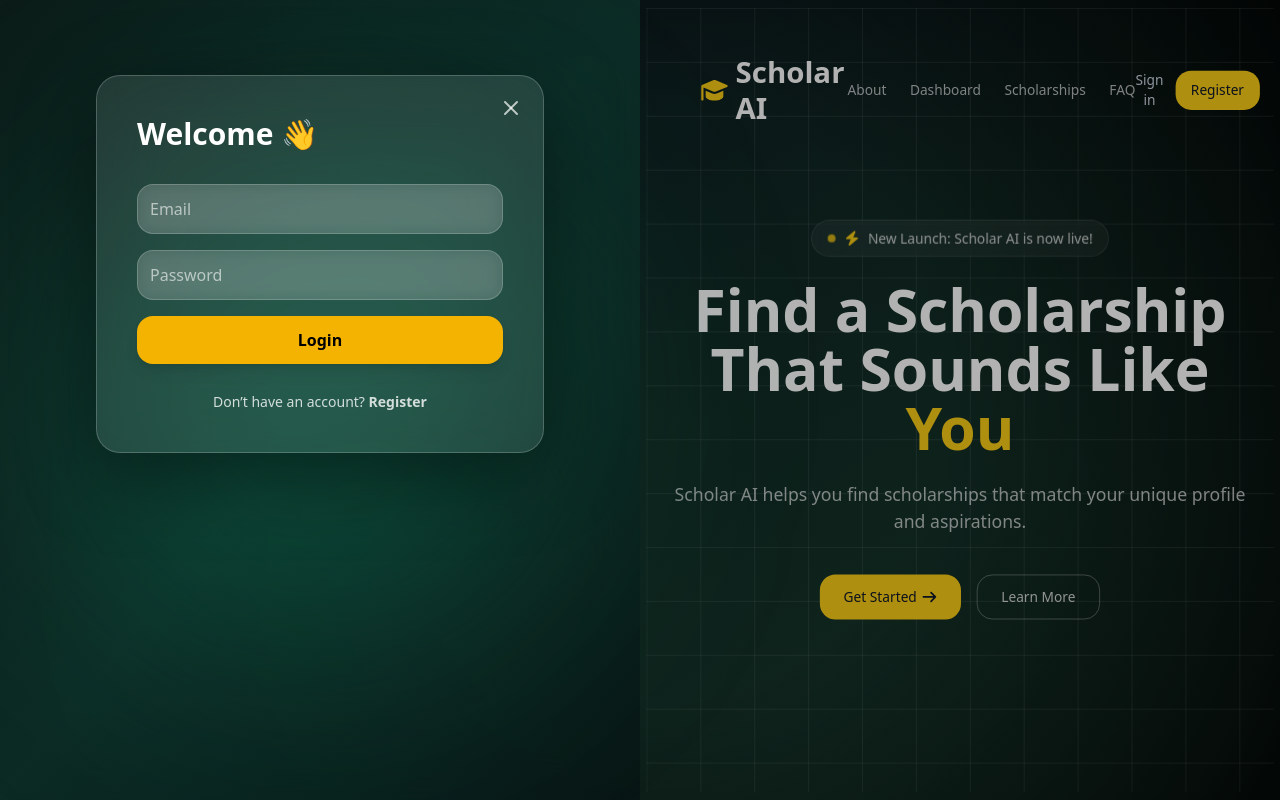
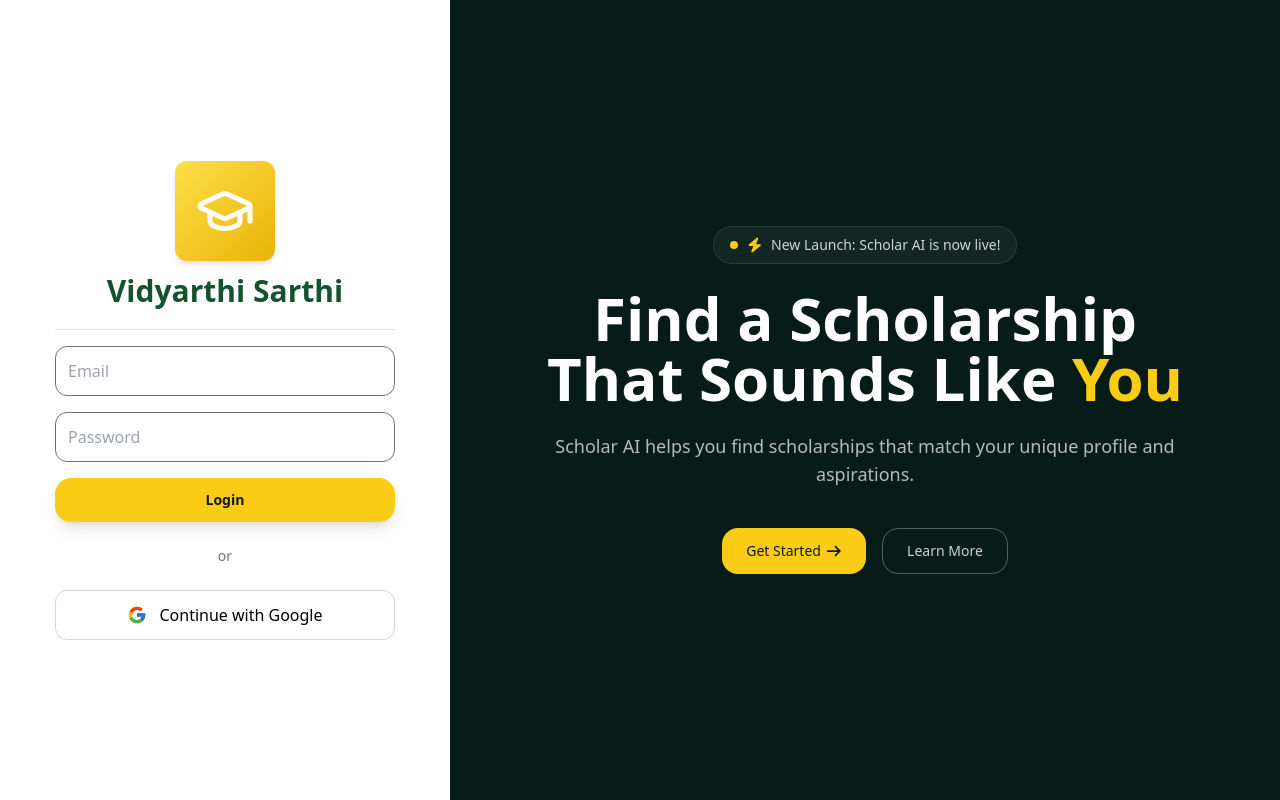
Before and after one commit to ParijaSharma/Vidyarthi_Sarthi, a React (Vite) app in the folder scholar-ai/: page / in a window 1280 px wide. Both pictures are taken after a click on the button "Get Started". Built offline with nearby package versions, Linux system fonts and the light colour scheme.

Commit message:
fixed login ui

```diff
--- a/scholar-ai/package.json
+++ b/scholar-ai/package.json
@@ -18,6 +18,7 @@
     "lucide-react": "^0.563.0",
     "react": "^19.2.0",
     "react-dom": "^19.2.0",
+    "react-icons": "^5.6.0",
     "react-router-dom": "^7.13.0"
   },
   "devDependencies": {
--- a/scholar-ai/src/components/authPanel.jsx
+++ b/scholar-ai/src/components/authPanel.jsx
@@ -1,33 +1,34 @@
 import { X } from "lucide-react";
 import girlImg from "../images/girl.svg";
+import Hero from "./hero";
+import { FcGoogle } from "react-icons/fc";
+import {
 
+  LayoutDashboard,
+  User,
+  FileText,
+  Bell,
+  Settings,
+  GraduationCap,
+  Sparkles
+} from "lucide-react";
 export default function AuthPanel({ isOpen, onClose }) {
   return (
     <div
       className={`fixed inset-0 z-50 transition duration-300
       ${isOpen ? "opacity-100 visible" : "opacity-0 invisible"}`}
     >
-      <div className="grid md:grid-cols-2 h-full">
-
+      <div className="grid md:grid-cols-[450px_1fr] h-full">
         {/* LEFT SIDE */}
-        <div className="relative flex items-center justify-center
-        bg-gradient-to-br from-[#0c1f1b]/90 via-[#0d2f28]/90 to-[#071514]/90 backdrop-blur-xl">
-
-          {/* Glow behind card */}
-          <div className="absolute w-[520px] h-[520px]
-          bg-emerald-500/20 blur-[120px] rounded-full"></div>
+        <div className="relative flex items-center justify-center bg-white">
 
           <div className="relative flex flex-col justify-between items-center
-          h-[650px]">
+          h-full">
 
             {/* LOGIN CARD */}
             <div
               className="
-                w-full max-w-md p-10 rounded-3xl
-                bg-white/10 backdrop-blur-2xl
-                border border-white/20
-                shadow-[0_20px_80px_rgba(0,0,0,0.45)]
-                relative">
+                flex flex-col items-center justify-center w-[420px] h-full p-10 bg-white relative">
 
               <button
                 onClick={onClose}
@@ -36,41 +37,62 @@ export default function AuthPanel({ isOpen, onClose }) {
                 <X size={24} />
               </button>
 
-              <h2 className="text-3xl font-bold text-white mb-8">
-                Welcome 👋
+                 <div className="flex flex-col items-center gap-3 mb-4 border-b w-full pb-5">
+                <div className="w-[100px] h-[100px] rounded-xl
+                                bg-gradient-to-br from-yellow-300 to-yellow-500
+                                flex items-center justify-center shadow-md">
+                    <GraduationCap className="text-white" size={60}/>
+                </div>
+
+                <div>
+                  <h2 className="text-3xl font-bold text-green-900">
+                    Vidyarthi Sarthi
                   </h2>
+                </div>
+              </div>
 
               <input
               placeholder="Email"
-                className="w-full mb-4 p-3 rounded-2xl
-                bg-white/15 backdrop-blur
-                border border-white/20
-                text-white placeholder-white/60
+              className="w-full mb-4 p-3 rounded-xl
+              border border-gray-500
               outline-none focus:border-[#f5b301]"
               />
 
               <input
               placeholder="Password"
               type="password"
-                className="w-full mb-4 p-3 rounded-2xl
-                bg-white/15 backdrop-blur
-                border border-white/20
-                text-white placeholder-white/60
+              className="w-full mb-4 p-3 rounded-xl
+              border border-gray-500
               outline-none focus:border-[#f5b301]"
               />
 
               {/* LOGIN BUTTON */}
               <button
                 className="w-full py-3 rounded-2xl font-semibold
-                bg-[#f5b301] text-black
-                shadow-lg hover:brightness-105 transition">
+                bg-yellow-400 text-slate-900 px-6 py-3 rounded-2xl text-sm font-medium hover:bg-yellow-500 transition
+                shadow-lg ">
                 Login
               </button>
+              <div className="flex items-center my-6">
+                <div className="flex-grow border-t border-gray-300"></div>
+                <span className="mx-4 text-gray-500 text-sm">or</span>
+                <div className="flex-grow border-t border-gray-300"></div>
+              </div>
 
-              <p className="text-white/80 mt-7 text-sm text-center">
+              <button
+              className="w-full flex items-center justify-center gap-3
+              border border-gray-300
+              py-3 rounded-xl
+              hover:bg-gray-50 transition font-medium"
+            >
+              <FcGoogle size={20} />
+              <span className="text-black">Continue with Google</span>
+            </button>
+
+              {/* <p className="text-black/80 mt-7 text-sm text-center">
                 Don’t have an account?{" "}
                 <span className="font-semibold">Register</span>
-              </p>
+              </p> */}
             </div>
 
             {/* BOTTOM ILLUSTRATION */}
@@ -83,8 +105,12 @@ export default function AuthPanel({ isOpen, onClose }) {
         </div>
 
         {/* RIGHT SIDE */}
-        <div className="hidden md:block"></div>
+        <div className="hidden md:flex items-center justify-center
+      bg-[#071c18] text-white relative">
 
+        <Hero onGetStarted={onClose} />
+
+        </div>
       </div>
     </div>
   );
```
Also changed, not shown: scholar-ai/src/components/ScholarshipSection.jsx (line endings or trailing spaces), 1 other file (tests, documents, lock files or other folders). Lines whose indentation alone changed are shown as unchanged.
